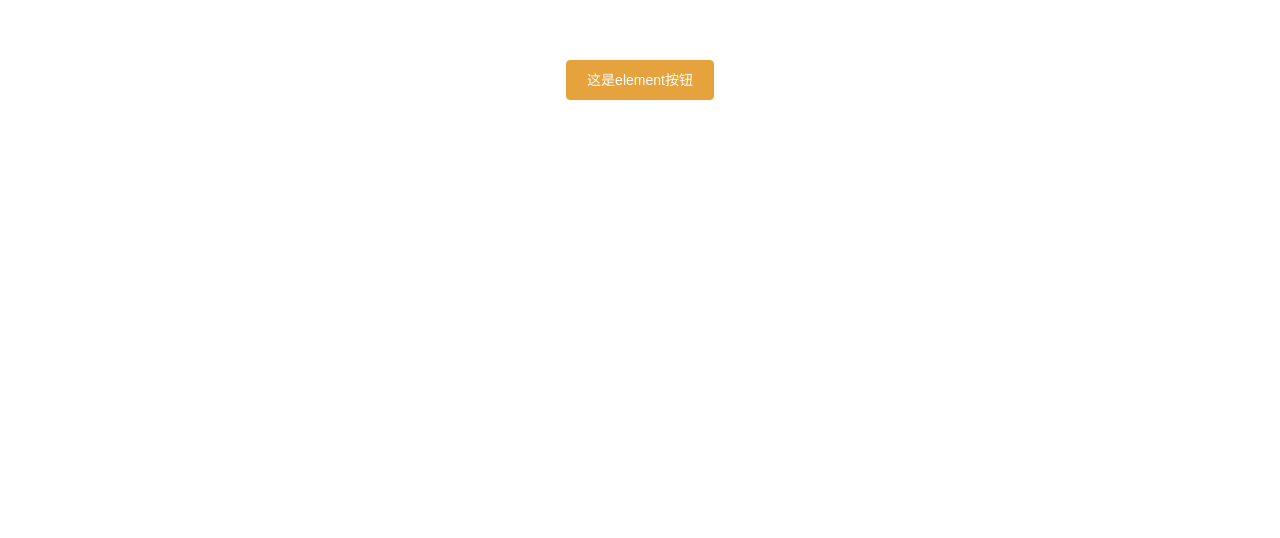
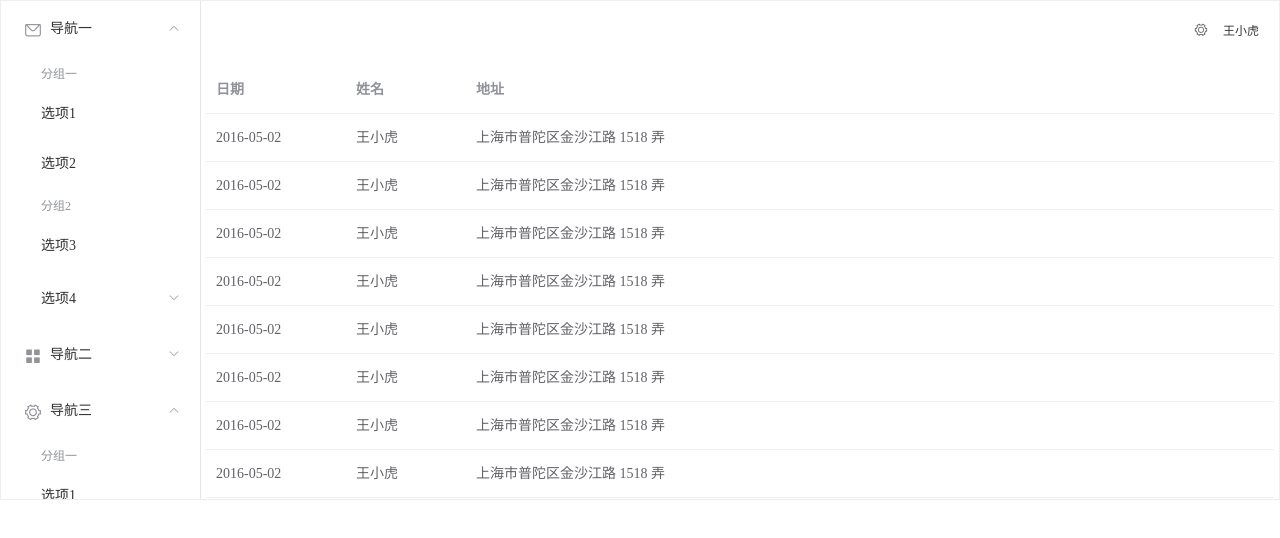
Before and after one commit to zhouzhoi/HFood, a Vue app in the folder front/: page / in a window 1280 px wide. Shown: the top 538 px of the page. Built offline with nearby package versions, Linux system fonts and the light colour scheme.

Commit message:
使用container搭建页面布局

```diff
--- a/front/src/App.vue
+++ b/front/src/App.vue
@@ -1,14 +1,16 @@
 <template>
   <div id="app">
-    <el-button type="warning">这是element按钮</el-button>
+  <HomePage></HomePage>
   </div>
 </template>
 
 <script>
 
+import HomePage from "./components/HomePage";
 export default {
   name: 'App',
   components: {
+    HomePage
 
   }
 }
@@ -16,11 +18,6 @@
 
 <style>
 #app {
-  font-family: Avenir, Helvetica, Arial, sans-serif;
-  -webkit-font-smoothing: antialiased;
-  -moz-osx-font-smoothing: grayscale;
-  text-align: center;
-  color: #2c3e50;
-  margin-top: 60px;
+
 }
 </style>
--- /dev/null
+++ b/front/src/assets/global.css
@@ -0,0 +1,4 @@
+*{
+    margin: 0;
+    padding: 0;
+}
--- /dev/null
+++ b/front/src/components/HomePage.vue
@@ -0,0 +1,108 @@
+<template>
+  <el-container style="height: 500px; border: 1px solid #eee">
+    <el-aside width="200px" style="background-color: rgb(238, 241, 246)">
+      <el-menu :default-openeds="['1', '3']">
+        <el-submenu index="1">
+          <template slot="title"><i class="el-icon-message"></i>导航一</template>
+          <el-menu-item-group>
+            <template slot="title">分组一</template>
+            <el-menu-item index="1-1">选项1</el-menu-item>
+            <el-menu-item index="1-2">选项2</el-menu-item>
+          </el-menu-item-group>
+          <el-menu-item-group title="分组2">
+            <el-menu-item index="1-3">选项3</el-menu-item>
+          </el-menu-item-group>
+          <el-submenu index="1-4">
+            <template slot="title">选项4</template>
+            <el-menu-item index="1-4-1">选项4-1</el-menu-item>
+          </el-submenu>
+        </el-submenu>
+        <el-submenu index="2">
+          <template slot="title"><i class="el-icon-menu"></i>导航二</template>
+          <el-menu-item-group>
+            <template slot="title">分组一</template>
+            <el-menu-item index="2-1">选项1</el-menu-item>
+            <el-menu-item index="2-2">选项2</el-menu-item>
+          </el-menu-item-group>
+          <el-menu-item-group title="分组2">
+            <el-menu-item index="2-3">选项3</el-menu-item>
+          </el-menu-item-group>
+          <el-submenu index="2-4">
+            <template slot="title">选项4</template>
+            <el-menu-item index="2-4-1">选项4-1</el-menu-item>
+          </el-submenu>
+        </el-submenu>
+        <el-submenu index="3">
+          <template slot="title"><i class="el-icon-setting"></i>导航三</template>
+          <el-menu-item-group>
+            <template slot="title">分组一</template>
+            <el-menu-item index="3-1">选项1</el-menu-item>
+            <el-menu-item index="3-2">选项2</el-menu-item>
+          </el-menu-item-group>
+          <el-menu-item-group title="分组2">
+            <el-menu-item index="3-3">选项3</el-menu-item>
+          </el-menu-item-group>
+          <el-submenu index="3-4">
+            <template slot="title">选项4</template>
+            <el-menu-item index="3-4-1">选项4-1</el-menu-item>
+          </el-submenu>
+        </el-submenu>
+      </el-menu>
+    </el-aside>
+
+    <el-container>
+      <el-header style="text-align: right; font-size: 12px">
+        <el-dropdown>
+          <i class="el-icon-setting" style="margin-right: 15px"></i>
+          <el-dropdown-menu slot="dropdown">
+            <el-dropdown-item>查看</el-dropdown-item>
+            <el-dropdown-item>新增</el-dropdown-item>
+            <el-dropdown-item>删除</el-dropdown-item>
+          </el-dropdown-menu>
+        </el-dropdown>
+        <span>王小虎</span>
+      </el-header>
+
+      <el-main>
+        <el-table :data="tableData">
+          <el-table-column prop="date" label="日期" width="140">
+          </el-table-column>
+          <el-table-column prop="name" label="姓名" width="120">
+          </el-table-column>
+          <el-table-column prop="address" label="地址">
+          </el-table-column>
+        </el-table>
+      </el-main>
+    </el-container>
+  </el-container>
+</template>
+
+<script>
+  export default {
+    name: "HomePage",
+    data() {
+      const item = {
+        date: '2016-05-02',
+        name: '王小虎',
+        address: '上海市普陀区金沙江路 1518 弄'
+      };
+      return {
+        tableData: Array(20).fill(item)
+      }
+    }
+  }
+</script>
+
+<style scoped>
+  .el-header {
+    #background-color: #B3C0D1;
+    color: #333;
+    line-height: 60px;
+  }
+  .el-main{
+    padding: 5px;
+  }
+  .el-aside {
+    color: #333;
+  }
+</style>
--- a/front/src/main.js
+++ b/front/src/main.js
@@ -1,6 +1,7 @@
 import Vue from 'vue'
 import ElementUI from 'element-ui';
 import 'element-ui/lib/theme-chalk/index.css';
+import './assets/global.css'
 import App from './App.vue'
 
 Vue.config.productionTip = false
```
